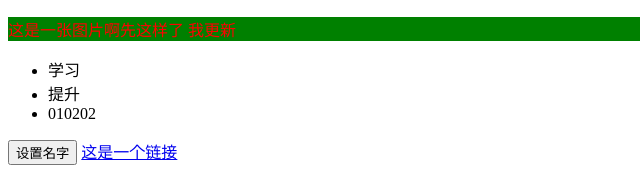
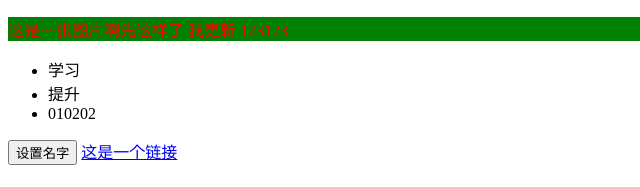
Before and after one commit to studyyiran/studyyiran.github.io, a plain HTML site: page index.html in a window 1280 px wide. Shown: the part 203-390 px from the top of the page, 0-640 px from the left. Drawn offline with Linux system fonts and the light colour scheme.

Commit message:
Update index.html

```diff
--- a/index.html
+++ b/index.html
@@ -8,7 +8,7 @@
   </head>
   <body>
     <img src="./pic.png" alt="测试图片">
-    <p>这是一张图片啊先这样了 我更新</p>
+    <p>这是一张图片啊先这样了 我更新 123123</p>
     <ul>
         <li>学习</li>
         <li>提升</li>
```
